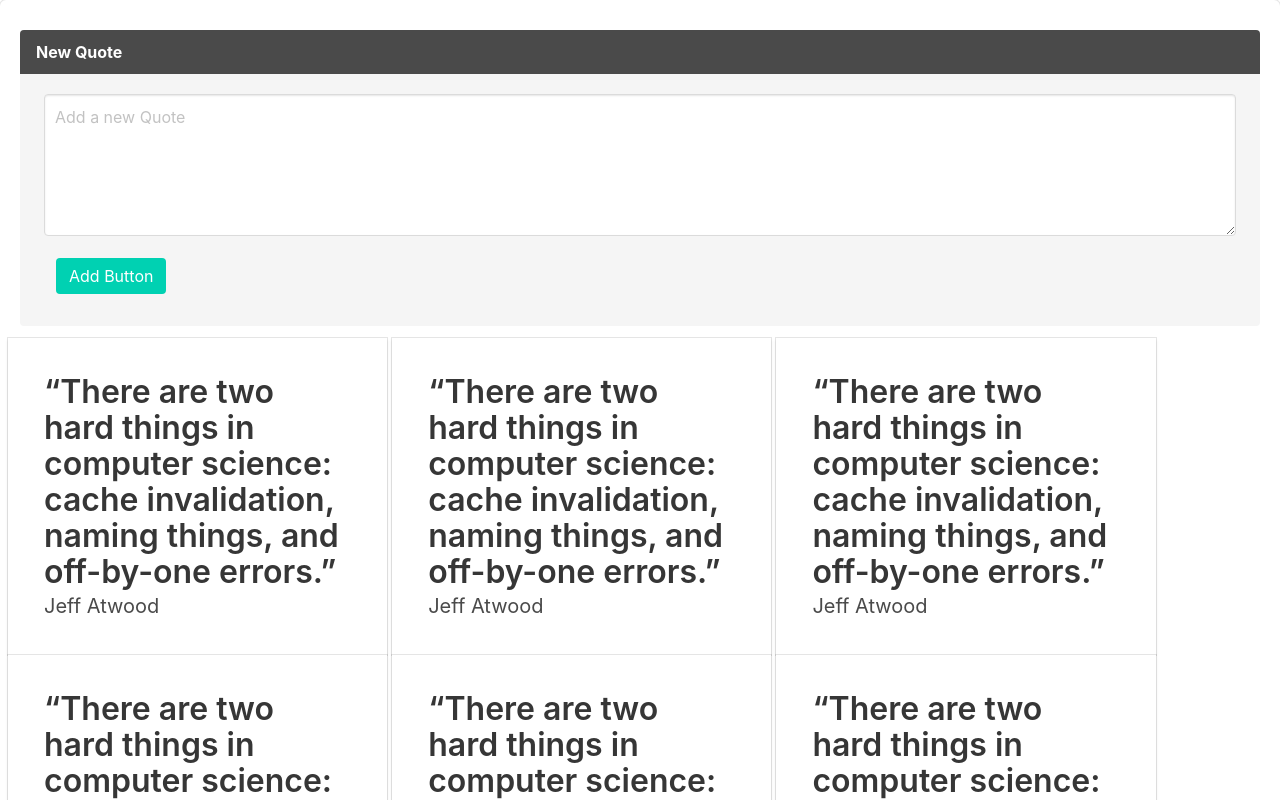
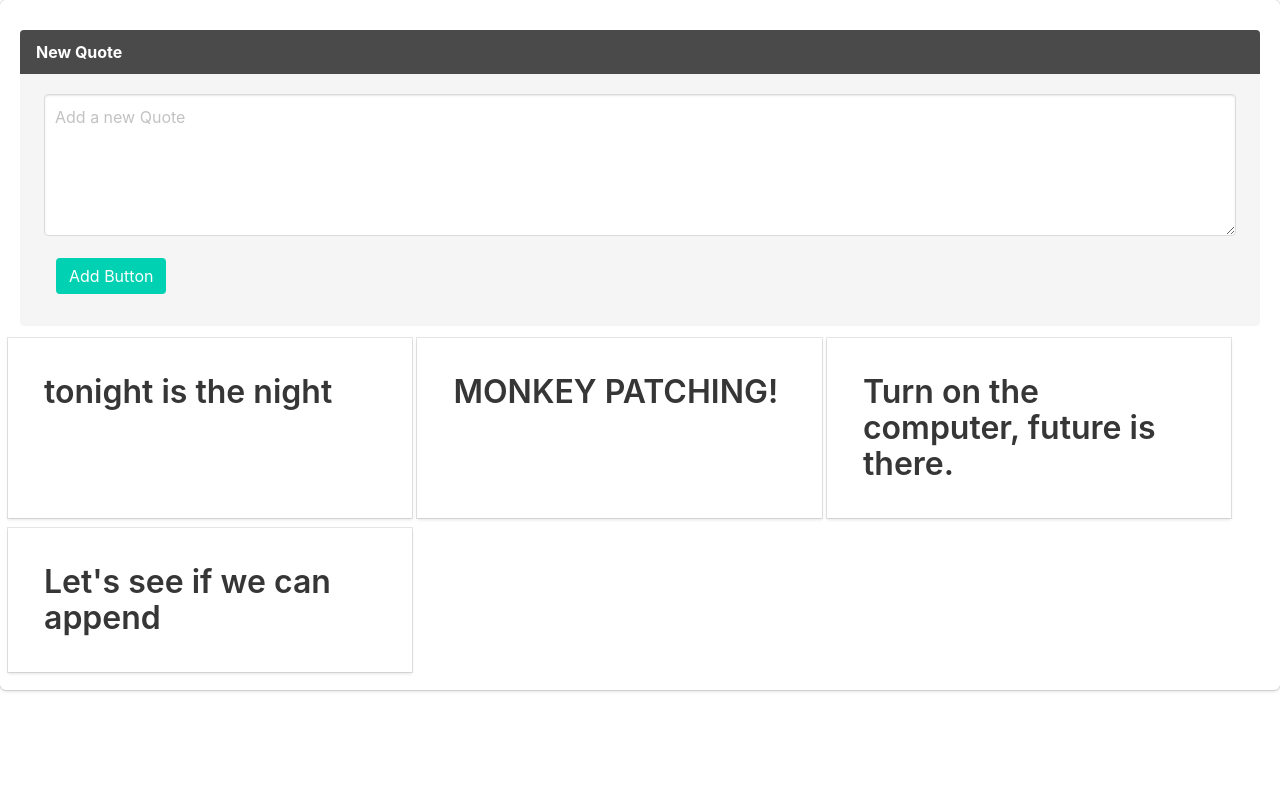
Before and after one commit to woobaik/vuejs_practice, a Vue app in the folder chapter6/: page / in a window 1280 px wide. Shown: the top 800 px of the page. Built offline with nearby package versions, Linux system fonts and the light colour scheme.

Commit message:
Finish adding card

```diff
--- a/chapter6/src/components/NewQuote.vue
+++ b/chapter6/src/components/NewQuote.vue
@@ -5,9 +5,17 @@
         </div>
         <div class="message-body">
         <form>
-            <textarea class="textarea quote-add-button" placeholder="Add a new Quote" rows="5"></textarea>
+            <textarea class="textarea quote-add-button"
+                    placeholder="Add a new Quote"
+                    rows="5"
+                    v-model="message"
+
+                    @keyup.enter.exact="addNewQuote"></textarea>
             <div class="column">
-                <button class="button is-primary is-normal add-button">Add Button</button>
+                <button class="button is-primary is-normal add-button"
+                    @click.prevent="addNewQuote" >
+                        Add Button
+                </button>
             </div>
         </form>
 
@@ -15,6 +23,21 @@
     </article>
 </template>
 
+<script>
+    export default {
+        data: function() {
+            return {
+                message: ''
+            }
+        },
+        methods: {
+            addNewQuote: function() {
+                this.$emit('newQuoteUpdated', this.message)
+                this.message = ''
+            }
+        }
+    }
+</script>
 <!-- Add "scoped" attribute to limit CSS to this component only -->
 <style scoped>
     .add-button {
--- a/chapter6/src/components/Quote.vue
+++ b/chapter6/src/components/Quote.vue
@@ -2,25 +2,24 @@
     <div class="card column is-one-third">
         <div class="card-content">
             <p class="title">
-            “There are two hard things in computer science: cache invalidation, naming things, and off-by-one errors.”
+                <slot></slot>
             </p>
-            <p class="subtitle">
-            Jeff Atwood
-            </p>
+
         </div>
 
     </div>
+</template>
 
 
 
 
-</template>
 
 <!-- Add "scoped" attribute to limit CSS to this component only -->
 <style scoped>
     .card {
-    width: 30% !important;
+    width: 32%;
     margin-right: 5px;
+    margin-bottom: 10px;
     display: -webkit-box;
     display: -ms-flexbox;
     display: flex;
@@ -29,4 +28,9 @@
     -ms-flex-direction: column;
     flex-direction: column;
     }
+
+    .card:hover {
+        background-color: bisque;
+        border-radius: 5%
+    }
 </style>
--- a/chapter6/src/components/QuoteGrid.vue
+++ b/chapter6/src/components/QuoteGrid.vue
@@ -1,6 +1,6 @@
 <template>
     <div class="box is-widescreen quote-grid">
-        <newQuote></newQuote>
+        <newQuote @newQuoteUpdated="addNewQUote"></newQuote>
         <div class="columns is-multiline">
             <app-quote v-for="(quote) in quotes" :key="quote">{{quote}}</app-quote>
         </div>
@@ -15,12 +15,19 @@
     export default {
         data: function() {
             return {
-                quotes: [1,2,3,4,5,6]
+                quotes: ['tonight is the night', 'MONKEY PATCHING!', 'Turn on the computer, future is there.',
+                        "Let's see if we can append"]
             }
         },
         components: {
             appQuote: quote,
             newQuote: newQuote
+        },
+        methods: {
+            addNewQUote: function(quote) {
+                console.log(quote)
+                this.quotes.push(quote)
+            }
         }
     }
 </script>
@@ -30,9 +37,5 @@
     .quote-grid{
         padding-top: 30px;
     }
-    .card{
-        width: 33%;
-        display: flex;
-        flex-direction: column;
-    }
+
 </style>
```
